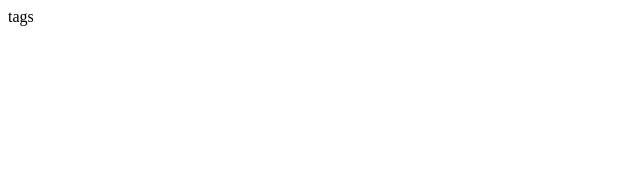
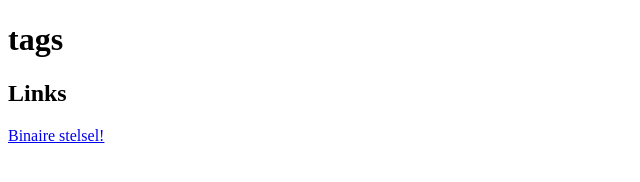
Before and after one commit to Gijs08/Gijs08.github.io, a plain HTML site: page index.html in a window 1280 px wide. Shown: the whole page, without its empty margins (0-640 px from the left). Drawn offline with Linux system fonts and the light colour scheme.

Commit message:
Link naar binaire stelsel gemaakt

```diff
--- a/index.html
+++ b/index.html
@@ -4,6 +4,9 @@
         <title>De website van Gijs</title>
     </head>
     <body>
-       tags
+       <h1>tags</h1>
+        <h2>Links</h2>
+<p><a href="binairstelsel.html">Binaire stelsel!</a></p> <!--Link naar binairstelsel.html-->
     </body>
+
 </html>
```
